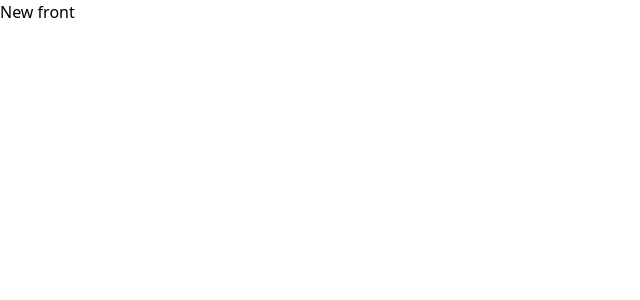
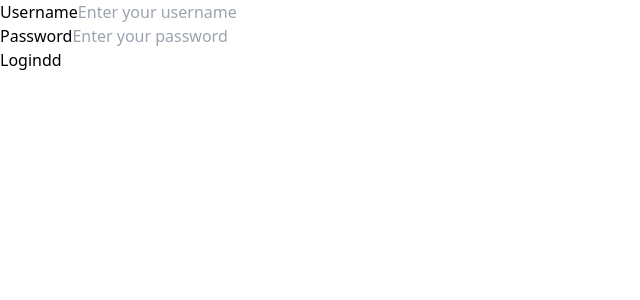
Before and after one commit to DjordjevicN/daily-meal-plan, a React (Create React App) app: page /login in a window 1280 px wide. Shown: the top 300 px of the page, without its empty margins (0-640 px from the left). Built offline with nearby package versions, Linux system fonts and the light colour scheme.

Commit message:
added hook form

```diff
--- a/package.json
+++ b/package.json
@@ -3,6 +3,7 @@
   "version": "0.1.0",
   "private": true,
   "dependencies": {
+    "@reduxjs/toolkit": "^2.2.7",
     "@testing-library/jest-dom": "^5.16.4",
     "@testing-library/react": "^13.3.0",
     "@testing-library/user-event": "^13.5.0",
@@ -11,11 +12,14 @@
     "@types/react": "^18.0.15",
     "@types/react-dom": "^18.0.6",
     "axios": "^0.27.2",
+    "bignumber.js": "^9.1.2",
     "dotenv": "^16.0.1",
     "form-data": "^4.0.0",
     "react": "^18.2.0",
     "react-dom": "^18.2.0",
+    "react-hook-form": "^7.53.0",
     "react-icons": "^4.4.0",
+    "react-redux": "^9.1.2",
     "react-router-dom": "^6.0.2",
     "react-scripts": "5.0.1",
     "typescript": "^4.7.4",
--- a/src/App.tsx
+++ b/src/App.tsx
@@ -1,17 +1,18 @@
 import "./App.css";
 import { Route, Routes } from "react-router-dom";
 import HomePage from "./pages/HomePage";
+import LoginForm from "./components/LoginForm";
 
 function App() {
   return (
     <div className="App">
       <Routes>
         <Route path="/" element={<HomePage />} />
+        <Route path="/login" element={<LoginForm />} />
         {/* <Route path="/shopping" element={<ShoppingPage />} />
         <Route path="/profile" element={<UserProfilePage />} />
         <Route path="/dashboard" element={<Dashboard />} />
         <Route path="/signin" element={<SignIn />} />
-        <Route path="/login" element={<Login />} />
         <Route path="/meal/:id" element={<SingleMealPage />} />
         <Route path="/foodTransfer" element={<FoodTransfer />} /> */}
         <Route path="*" element={<HomePage />} />
--- /dev/null
+++ b/src/app/store.ts
@@ -0,0 +1,10 @@
+import { configureStore } from "@reduxjs/toolkit";
+import userReducer from "../features/userSlice";
+
+export const store = configureStore({
+  reducer: {
+    user: userReducer,
+  },
+});
+
+export type RootState = ReturnType<typeof store.getState>;
--- /dev/null
+++ b/src/components/LoginForm.tsx
@@ -0,0 +1,50 @@
+import React from "react";
+import { useForm, SubmitHandler } from "react-hook-form";
+
+// Define the form's input types
+interface IFormInput {
+  username: string;
+  password: string;
+}
+
+const LoginForm = () => {
+  // Initialize the hook with form methods
+  const {
+    register,
+    handleSubmit,
+    formState: { errors },
+  } = useForm<IFormInput>();
+
+  // Function to handle form submission
+  const onSubmit: SubmitHandler<IFormInput> = (data) => {
+    console.log(data);
+  };
+
+  return (
+    <form onSubmit={handleSubmit(onSubmit)}>
+      <div>
+        <label htmlFor="username">Username</label>
+        <input
+          {...register("username", { required: true })}
+          id="username"
+          type="text"
+          placeholder="Enter your username"
+        />
+        {errors.username && <p>Username is required.</p>}
+      </div>
+      <div>
+        <label htmlFor="password">Password</label>
+        <input
+          {...register("password", { required: "Password is required" })}
+          id="password"
+          type="password"
+          placeholder="Enter your password"
+        />
+        {errors.password && <p>{errors.password.message}</p>}
+      </div>
+      <button type="submit">Logindd</button>
+    </form>
+  );
+};
+
+export default LoginForm;
--- /dev/null
+++ b/src/features/userSlice.tsx
@@ -0,0 +1,34 @@
+import { createSlice, PayloadAction } from "@reduxjs/toolkit";
+
+interface User {
+  id: string;
+  name: string;
+  age?: number;
+}
+
+interface UserState {
+  user: User | null;
+  age: number;
+}
+
+const initialState: UserState = {
+  user: null,
+  age: 0,
+};
+
+export const userSlice = createSlice({
+  name: "user",
+  initialState,
+  reducers: {
+    login: (state, action: PayloadAction<User>) => {
+      state.user = action.payload;
+    },
+    logout: (state) => {
+      state.user = null;
+    },
+  },
+});
+
+export const { login, logout } = userSlice.actions;
+
+export default userSlice.reducer;
--- a/src/index.tsx
+++ b/src/index.tsx
@@ -3,14 +3,18 @@ import "./index.css";
 import App from "./App";
 import reportWebVitals from "./reportWebVitals";
 import { BrowserRouter } from "react-router-dom";
+import { Provider } from "react-redux";
+import { store } from "./app/store";
 
 const root = ReactDOM.createRoot(
   document.getElementById("root") as HTMLElement
 );
 root.render(
-  <BrowserRouter>
-    <App />
-  </BrowserRouter>
+  <Provider store={store}>
+    <BrowserRouter>
+      <App />
+    </BrowserRouter>
+  </Provider>
 );
 
 reportWebVitals();
--- a/src/pages/HomePage.tsx
+++ b/src/pages/HomePage.tsx
@@ -1,5 +1,32 @@
+import { useSelector, useDispatch } from "react-redux";
+import { login, logout } from "../features/userSlice";
+import { RootState } from "../app/store";
+
 const HomePage = () => {
-  return <div>New front</div>;
+  const user = useSelector((state: RootState) => state.user.user);
+  const dispatch = useDispatch();
+
+  const handleLogin = () => {
+    dispatch(login({ id: "123", name: "John Doe" }));
+  };
+
+  const handleLogout = () => {
+    dispatch(logout());
+  };
+
+  return (
+    <div>
+      <h1>Home Page</h1>
+      {user ? (
+        <div>
+          <p>Welcome, {user.name}</p>
+          <button onClick={handleLogout}>Logout</button>
+        </div>
+      ) : (
+        <button onClick={handleLogin}>Login</button>
+      )}
+    </div>
+  );
 };
 
 export default HomePage;
```
Also changed, not shown: tsconfig.json (+2 -8 lines), 1 other file (tests, documents, lock files or other folders).
